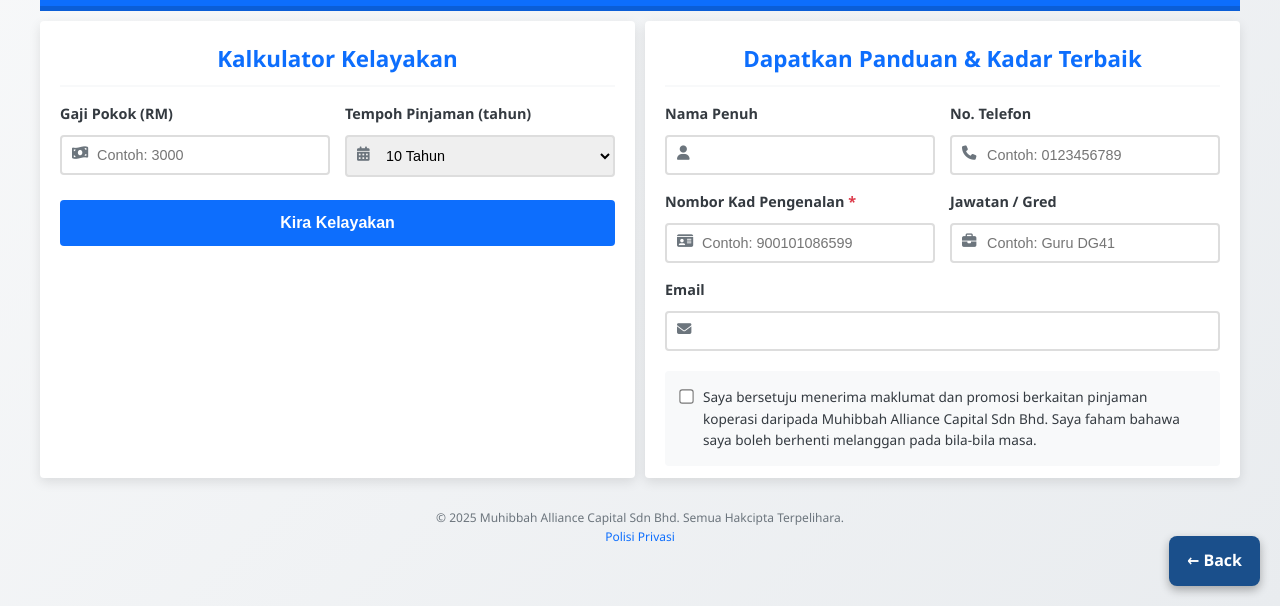
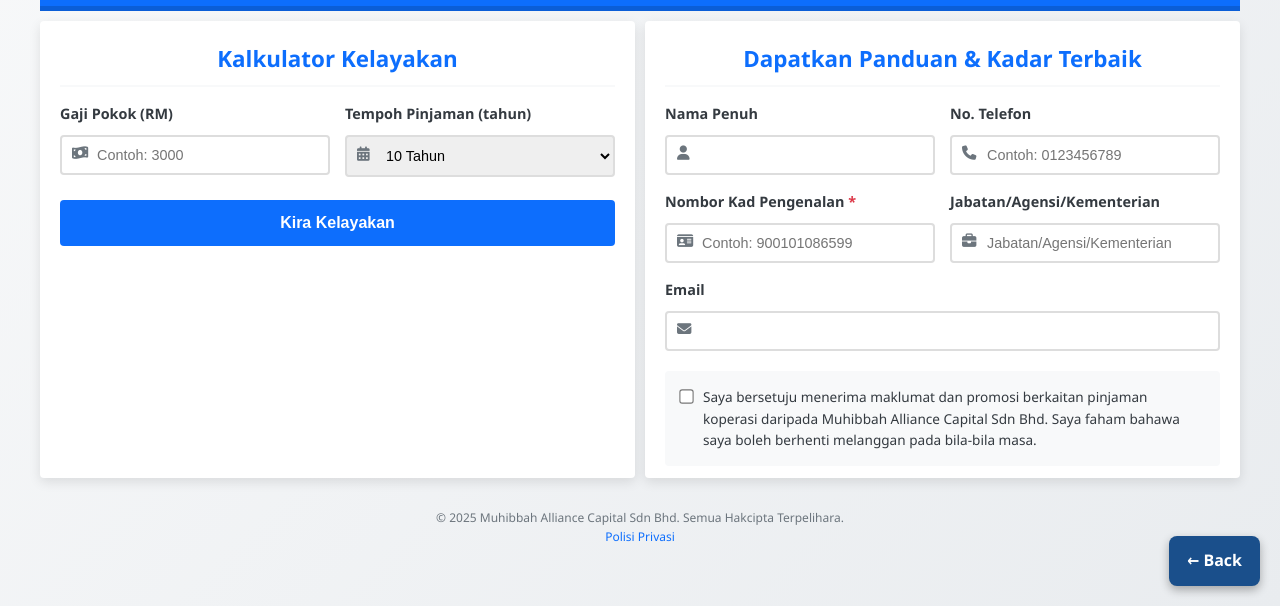
Before and after one commit to pinjamanmuhibbah/muhibbah, a plain HTML site: page semak.html in a window 1280 px wide. Shown: the part 194-800 px from the top of the page. Drawn offline with Linux system fonts and the light colour scheme.

Commit message:
Update semak.html

```diff
--- a/semak.html
+++ b/semak.html
@@ -547,10 +547,10 @@
                             </div>
                         </div>
                         <div class="form-group">
-                            <label>Jawatan / Gred</label>
+                            <label>Jabatan/Agensi/Kementerian</label>
                             <div class="input-container">
                                 <i class="fas fa-briefcase"></i>
-                                <input type="text" name="jawatan" placeholder="Contoh: Guru DG41">
+                                <input type="text" name="jawatan" placeholder="Jabatan/Agensi/Kementerian">
                             </div>
                         </div>
                     </div>
@@ -648,7 +648,7 @@
                     }
 
                     // Send to Google Sheets
-                    const response = await fetch('https://script.google.com/macros/s/AKfycbwl5lfNi4DuIJusjhZ8mOUqN4bdVpcU5R1-v0n5OaQRd2yfp-Y_51Ee8HhtbNtDQCWZ/exec', {
+                    const response = await fetch('https://script.google.com/macros/s/AKfycbyXyMU6vcPKHzfQwET3V9UBuiDF756Bq6qRjZE-HAqnmmimWjnSZciSUQ8_OvMjtHfM7w/exec', {
                         method: 'POST',
                         body: formData,
                         redirect: 'follow'
```
